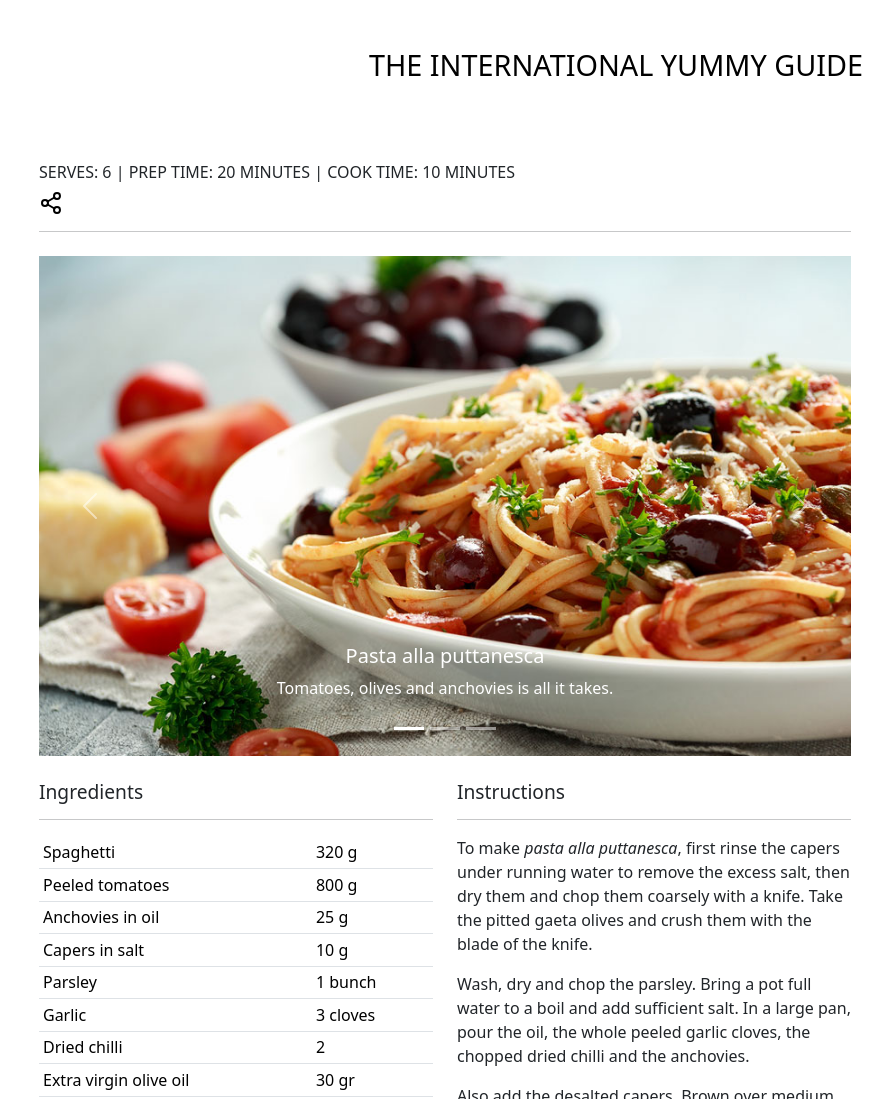
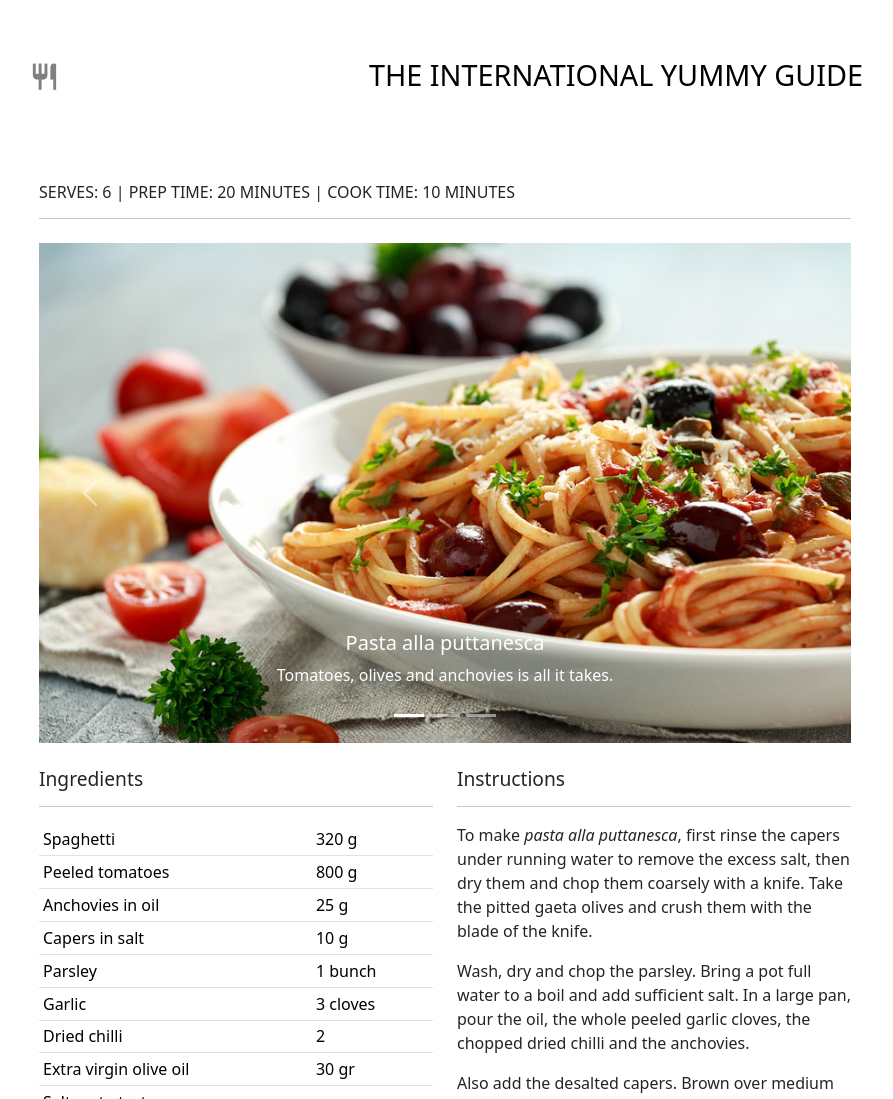
Before and after one commit to TheRealOwenRees/WBS-02-Cookbook, a plain HTML site: page 1.html in a window 1280 px wide. Shown: the top 1099 px of the page, without its empty margins (195-1088 px from the left). Drawn offline with nearby package versions, Linux system fonts and the light colour scheme.

Commit message:
Adjust header, move share icon, clean up tables

```diff
--- a/1.html
+++ b/1.html
@@ -7,20 +7,21 @@
   <link href="https://cdn.jsdelivr.net/npm/bootstrap@5.3.0-alpha1/dist/css/bootstrap.min.css" rel="stylesheet"
     integrity="sha384-GLhlTQ8iRABdZLl6O3oVMWSktQOp6b7In1Zl3/Jr59b6EGGoI1aFkw7cmDA6j6gD" crossorigin="anonymous" />
   <link rel="stylesheet" href="css/styles.css" />
+  <link rel="stylesheet" href="https://unpkg.com/boxicons@latest/css/boxicons.min.css">
   <script src="./js/script.js" defer></script>
   <title>Cookbook</title>
 </head>
 <body>
   <nav class="navbar navbar-light bg-white py-5">
-    <div class="container justify-content-end">
-      <a href="./index.html"><h1 class="text-uppercase">The International Yummy Guide</h1></a>
+    <div class="container justify-content-start">
+      <a class="navbar-brand" href="index.html"><i class="bx bx-restaurant"></i></a>
+      <a href="index.html"><h1 class="text-uppercase" justify-content-start>The International Yummy Guide</h1></a>
     </div>
   </nav>
   <main class="container p-4">
     <div class="row">
       <div class="col">
         <h2 class="text-uppercase">Serves: 6 | Prep Time: 20 Minutes | Cook Time: 10 Minutes</h2>
-        <a href="javascript: alert(window.location.href)"><i data-feather="share-2"></i></a>
         <hr />
       </div>
     </div>
@@ -78,43 +79,44 @@
             <tr>
               <td>Spaghetti</td>
               <td>320 g</td>
+            </tr>
             <tr>
-            </tr>
               <td>Peeled tomatoes</td>
               <td>800 g</td>
+            </tr>
             <tr>
-            </tr>
               <td>Anchovies in oil</td>
               <td>25 g</td>
+            </tr>
             <tr>
-            </tr>
               <td>Capers in salt</td>
               <td>10 g</td>
+            </tr>
             <tr>
-            </tr>
               <td>Parsley</td>
               <td>1 bunch</td>
+            </tr>
             <tr>
-            </tr>
               <td>Garlic</td>
               <td>3 cloves</td>
+            </tr>
             <tr>
             </tr>
             <tr>
-            </tr>
               <td>Dried chilli</td>
               <td>2</td>
+            </tr>
             <tr>
-            </tr>
               <td>Extra virgin olive oil</td>
               <td>30 gr</td>
+            </tr>
             <tr>
-            </tr>
               <td>Salt up to taste</td>
               <td></td>
             </tr>
           </tbody>
         </table>
+        <a href="javascript: alert(window.location.href)"><i data-feather="share-2"></i></a>
       </div>
       <div class="col-12 col-md-6 my-4">
         <h3>Instructions</h3>
--- a/css/styles.css
+++ b/css/styles.css
@@ -1,9 +1,13 @@
 /* GLOBAL CSS */
-.navbar-brand{
+nav div {
+    display: flex;
+    justify-content: center;
+}
+.navbar-brand {
+    flex: 1 1 auto;
     font-size: 35px;
     color: gray;
-    padding-bottom: 16px;
-
+    /* padding-bottom: 16px; */
 }
 .container {
     max-width: 860px;
@@ -55,11 +59,9 @@ has to be applied togehter with the id */
 #puttanesca-image01 {
     background-image: url("../images/pasta_alla_puttanesca_03.jpg");
 }
-
 #puttanesca-image02 {
     background-image: url("../images/pasta_alla_puttanesca_01.jpg");
 }
-
 #puttanesca-image03 {
     background-image: url("../images/pasta_alla_puttanesca_02.jpg");
 }
@@ -67,22 +69,18 @@ has to be applied togehter with the id */
 #carbonara-image01 {
     background-image: url("../images/carbonara1.jpg");
 }
-
 #carbonara-image02 {
     background-image: url("../images/carbonara2.jpg");
 }
 
 
 /* Lebanese Recipe Start */
-
 #homus-image1 {
     background-image: url("../images/homus1.jpg");
 }
-
 #homus-image2 {
     background-image: url("../images/Hummus2.webp");
 }
-
 #homus-image3 {
     background-image: url("../images/homus3.jpg");
 }
@@ -91,11 +89,9 @@ has to be applied togehter with the id */
 #recipe-image1 {
     background-image: url("../images/recipe_image1.jpg");
 }
-
 #recipe-image2 {
     background-image: url("../images/recipe_image2.jpg");
 }
-
 #recipe-image3 {
     background-image: url("../images/recipe_image3.jpg");
 }
```
Also changed, not shown: 2.html (+13 -11 lines), 3.html (+10 -8 lines), 4.html (+17 -12 lines), index.html (+0 -3 lines). Lines whose indentation alone changed are shown as unchanged.
